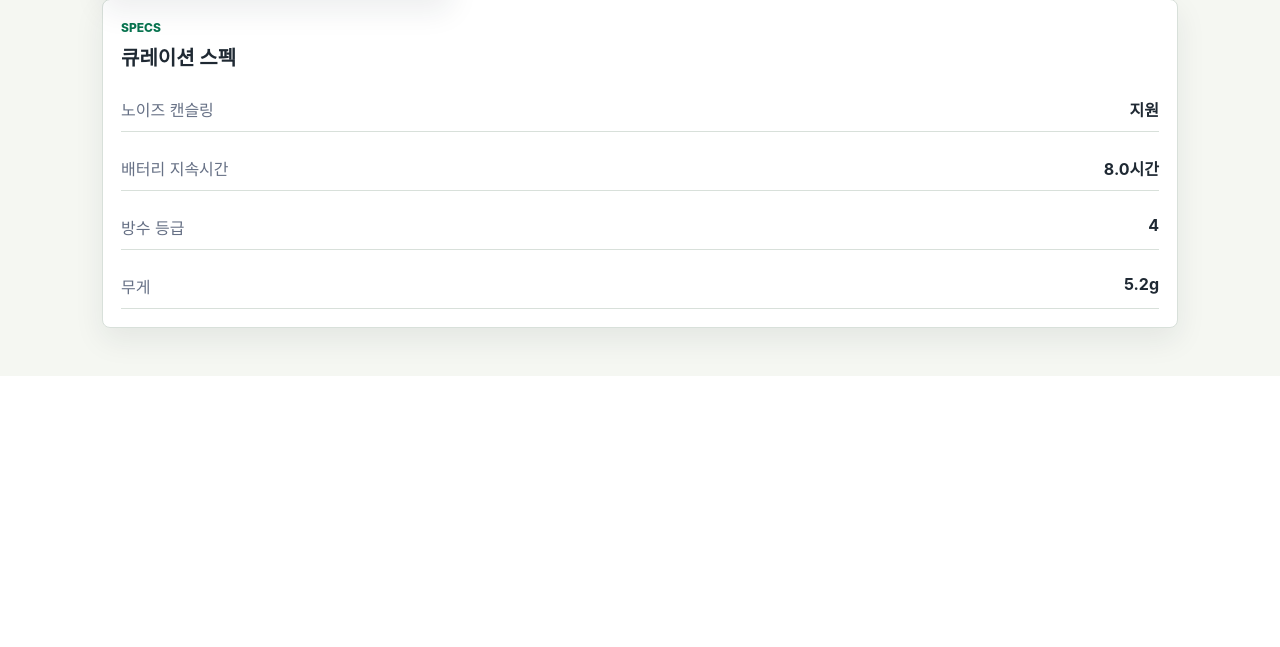
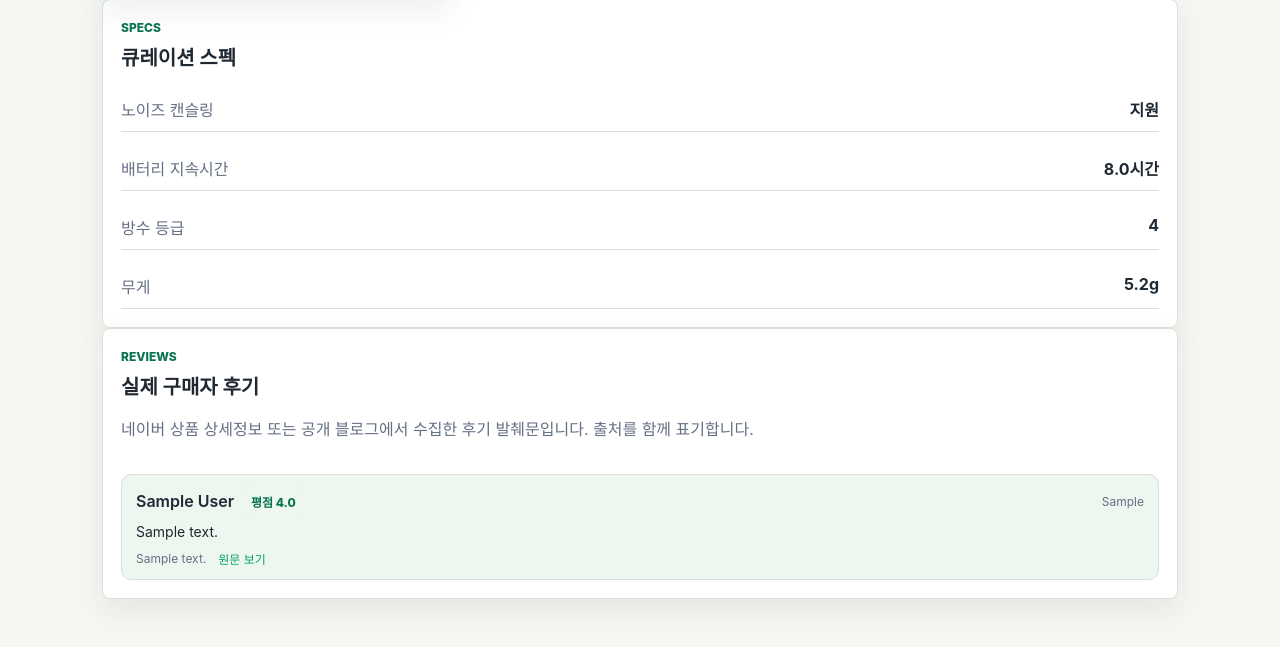
Before and after one commit to kwsahe/naver-shopping-buy-guide, a Flask app: page /products/1 in a window 1280 px wide. Shown: the part 1194-1841 px from the top of the page. Before the commit the page ends 1570 px from the top, so only its background shows below. Run offline with Flask 3, Linux system fonts and the light colour scheme; data comes from the database, SQL or seed files in the repository; tables that the repository leaves empty hold one stand-in row (values such as "Sample post").

Commit message:
Harden product workflows and surface review data

```diff
--- a/app.py
+++ b/app.py
@@ -91,9 +91,18 @@ def create_app() -> Flask:
 
     @app.route("/analyze", methods=["POST"])
     def analyze_form():
-        product_id = request.form.get("product_id", type=int)
-        if not product_id:
-            return redirect(url_for("index"))
+        try:
+            product_id = _parse_positive_int(request.form.get("product_id"), "product_id")
+        except ValueError:
+            return render_template(
+                "not_found.html",
+                message="분석할 상품을 올바르게 선택해 주세요.",
+            ), 400
+        if not db.get_product(product_id):
+            return render_template(
+                "not_found.html",
+                message="분석할 상품을 찾을 수 없습니다.",
+            ), 404
         result = _create_analysis_report(product_id)
         return redirect(url_for("analysis_page", report_id=result["report_id"]))
 
@@ -125,9 +134,10 @@ def create_app() -> Flask:
         if not product:
             return render_template("not_found.html", message="상품을 찾을 수 없습니다."), 404
         history = db.get_price_history(product_id, days=90)
-        stats = analysis.compute_price_stats(product_id, days=90)
-        timing = analysis.buy_timing_from_stats(stats)
+        stats = analysis.compute_price_stats(product_id, days=90) if history else None
+        timing = analysis.buy_timing_from_stats(stats) if stats else None
         alerts = db.list_alerts(limit=20, product_id=product_id)
+        reviews = db.list_product_reviews(product_id)
         return render_template(
             "product_detail.html",
             product=product,
@@ -135,6 +145,7 @@ def create_app() -> Flask:
             stats=stats,
             timing=timing,
             alerts=alerts,
+            reviews=reviews,
         )
 
     @app.route("/reports/<int:report_id>")
@@ -173,10 +184,18 @@ def create_app() -> Flask:
         query = request.args.get("q", "").strip()
         if not query:
             return jsonify({"error": "검색어 q가 필요합니다."}), 400
+        try:
+            display = _parse_bounded_int(
+                request.args.get("display", 20),
+                "display",
+                maximum=100,
+            )
+        except ValueError as exc:
+            return jsonify({"error": str(exc)}), 400
         started_at = perf_counter()
         search_meta = collect_products_for_search(
             query,
-            display=request.args.get("display", 20, type=int),
+            display=display,
             include_accessories=request.args.get("include_accessories") == "1",
         )
         products = [
@@ -194,14 +213,24 @@ def create_app() -> Flask:
 
     @app.route("/api/hot-products")
     def api_hot_products():
+        try:
+            limit = _parse_bounded_int(
+                request.args.get("limit", 8),
+                "limit",
+                maximum=100,
+            )
+        except ValueError as exc:
+            return jsonify({"error": str(exc)}), 400
         refresh = request.args.get("refresh") == "1"
         if refresh:
             collect_hot_products()
-        return jsonify({"products": db.list_hot_products(limit=request.args.get("limit", 8, type=int))})
+        return jsonify({"products": db.list_hot_products(limit=limit)})
 
     @app.route("/api/recommend", methods=["GET", "POST"])
     def api_recommend():
         payload = request.args if request.method == "GET" else (request.get_json(silent=True) or request.form)
+        if not hasattr(payload, "get"):
+            return jsonify({"error": "요청 본문은 객체 형식이어야 합니다."}), 400
         skin_type = str(payload.get("skin_type") or "").strip().lower() or None
         hair_type = str(payload.get("hair_type") or "").strip().lower() or None
         try:
@@ -245,26 +274,55 @@ def create_app() -> Flask:
     @app.route("/api/analyze", methods=["POST"])
     def api_analyze():
         payload = request.get_json(silent=True) or request.form
-        product_id = int(payload["product_id"])
+        if not hasattr(payload, "get"):
+            return jsonify({"error": "요청 본문은 객체 형식이어야 합니다."}), 400
+        try:
+            product_id = _parse_positive_int(payload.get("product_id"), "product_id")
+        except ValueError as exc:
+            return jsonify({"error": str(exc)}), 400
+        if not db.get_product(product_id):
+            return jsonify({"error": "분석할 상품을 찾을 수 없습니다."}), 404
         return jsonify(_create_analysis_report(product_id))
 
     @app.route("/api/products/<int:product_id>/price-history")
     def api_price_history(product_id: int):
-        days = request.args.get("days", default=90, type=int)
+        try:
+            days = _parse_days(request.args.get("days", 90))
+        except ValueError as exc:
+            return jsonify({"error": str(exc)}), 400
+        if not db.get_product(product_id):
+            return jsonify({"error": "상품을 찾을 수 없습니다."}), 404
         return jsonify(db.get_price_history(product_id, days=days))
 
     @app.route("/api/compare", methods=["POST"])
     def api_compare():
         payload = request.get_json(silent=True) or request.form.to_dict(flat=False)
-        product_ids = _coerce_product_ids(payload.get("product_ids") or payload.get("product_ids[]"))
+        if not hasattr(payload, "get"):
+            return jsonify({"error": "요청 본문은 객체 형식이어야 합니다."}), 400
+        try:
+            product_ids = _coerce_product_ids(
+                payload.get("product_ids") or payload.get("product_ids[]")
+            )
+        except (TypeError, ValueError):
+            return jsonify({"error": "product_ids는 상품 ID 정수 목록이어야 합니다."}), 400
         if not product_ids and payload.get("category_id"):
-            category_id = int(_first(payload["category_id"]))
+            try:
+                category_id = _parse_positive_int(
+                    _first(payload["category_id"]), "category_id"
+                )
+            except ValueError as exc:
+                return jsonify({"error": str(exc)}), 400
+            if not db.get_category(category_id):
+                return jsonify({"error": "카테고리를 찾을 수 없습니다."}), 404
             product_ids = [product["id"] for product in db.get_products(category_id)[:3]]
         if len(product_ids) < 2:
             return jsonify({"error": "비교할 상품을 2개 이상 선택하세요."}), 400
 
         user_priority = _first(payload.get("user_priority")) or None
-        compare_input = analysis.build_compare_payload(product_ids, user_priority)
+        try:
+            compare_input = analysis.build_compare_payload(product_ids, user_priority)
+        except ValueError:
+            return jsonify({"error": "비교할 상품 중 찾을 수 없는 상품이 있습니다."}), 404
         result = run_llm_task("compare", compare_input, persist=True)
         return jsonify(result)
 
@@ -282,23 +340,41 @@ def create_app() -> Flask:
                 else url_for("index", error="select_more")
             )
             return redirect(target)
-        compare_input = analysis.build_compare_payload(
-            product_ids,
-            request.form.get("user_priority") or None,
-        )
+        try:
+            compare_input = analysis.build_compare_payload(
+                product_ids,
+                request.form.get("user_priority") or None,
+            )
+        except ValueError:
+            return render_template(
+                "not_found.html",
+                message="비교할 상품 중 찾을 수 없는 상품이 있습니다.",
+            ), 404
         result = run_llm_task("compare", compare_input, persist=True)
         return redirect(url_for("report_page", report_id=result["report_id"]))
 
     @app.route("/api/products/<int:product_id>/buy-timing")
     def api_buy_timing(product_id: int):
-        days = request.args.get("days", default=90, type=int)
-        stats = analysis.compute_price_stats(product_id, days=days)
+        try:
+            days = _parse_days(request.args.get("days", 90))
+        except ValueError as exc:
+            return jsonify({"error": str(exc)}), 400
+        if not db.get_product(product_id):
+            return jsonify({"error": "상품을 찾을 수 없습니다."}), 404
+        try:
+            stats = analysis.compute_price_stats(product_id, days=days)
+        except ValueError:
+            return jsonify({"error": "선택한 기간에 가격 이력이 없습니다."}), 404
         result = run_llm_task("buy_timing", stats, persist=False)
         return jsonify({"stats": stats, "timing": result})
 
     @app.route("/api/categories/<int:category_id>/best-picks")
     def api_best_picks(category_id: int):
+        if not db.get_category(category_id):
+            return jsonify({"error": "카테고리를 찾을 수 없습니다."}), 404
         scores = analysis.compute_category_scores(category_id)
+        if not scores["products"]:
+            return jsonify({"error": "추천할 상품 데이터가 없습니다."}), 404
         result = run_llm_task("best_pick", scores, persist=True)
         recommendation = db.get_category_recommendation(category_id)
         return jsonify({"scores": scores, "recommendation": recommendation, "reason": result})
@@ -306,16 +382,34 @@ def create_app() -> Flask:
     @app.route("/api/alerts", methods=["POST"])
     def api_alerts():
         payload = request.get_json(silent=True) or request.form
-        product_id = int(payload["product_id"])
-        target_price = int(payload["target_price"])
+        if not hasattr(payload, "get"):
+            return jsonify({"error": "요청 본문은 객체 형식이어야 합니다."}), 400
+        try:
+            product_id = _parse_positive_int(payload.get("product_id"), "product_id")
+            target_price = _parse_positive_int(payload.get("target_price"), "target_price")
+        except ValueError as exc:
+            return jsonify({"error": str(exc)}), 400
+        if not db.get_product(product_id):
+            return jsonify({"error": "가격 알림을 등록할 상품을 찾을 수 없습니다."}), 404
         alert_id = db.create_alert(product_id, target_price)
         return jsonify({"id": alert_id, "product_id": product_id, "target_price": target_price}), 201
 
     @app.route("/alerts", methods=["POST"])
     def alert_form():
         payload = request.form
-        product_id = int(payload["product_id"])
-        target_price = int(payload["target_price"])
+        try:
+            product_id = _parse_positive_int(payload.get("product_id"), "product_id")
+            target_price = _parse_positive_int(payload.get("target_price"), "target_price")
+        except ValueError:
+            return render_template(
+                "not_found.html",
+                message="상품과 목표 가격을 올바르게 입력해 주세요.",
+            ), 400
+        if not db.get_product(product_id):
+            return render_template(
+                "not_found.html",
+                message="가격 알림을 등록할 상품을 찾을 수 없습니다.",
+            ), 404
         db.create_alert(product_id, target_price)
         return redirect(url_for("product_detail_page", product_id=product_id))
 
@@ -472,24 +566,53 @@ def _create_analysis_report(product_id: int) -> dict[str, Any]:
 
 
 def _coerce_product_ids(value: Any) -> list[int]:
+    raw_values: list[Any]
     if value is None:
         return []
     if isinstance(value, str):
         try:
             parsed = json.loads(value)
-            if isinstance(parsed, list):
-                return [int(item) for item in parsed]
+            raw_values = parsed if isinstance(parsed, list) else [parsed]
         except json.JSONDecodeError:
-            return [int(part) for part in value.split(",") if part.strip()]
-    if isinstance(value, list):
-        return [int(_first(item)) for item in value if str(_first(item)).strip()]
-    return [int(value)]
+            raw_values = [part for part in value.split(",") if part.strip()]
+    elif isinstance(value, list):
+        raw_values = [_first(item) for item in value if str(_first(item)).strip()]
+    else:
+        raw_values = [value]
+
+    product_ids: list[int] = []
+    for raw_value in raw_values:
+        product_id = _parse_positive_int(raw_value, "product_ids")
+        if product_id not in product_ids:
+            product_ids.append(product_id)
+    return product_ids
 
 
 def _first(value: Any) -> Any:
     if isinstance(value, list):
         return value[0] if value else None
     return value
+
+
+def _parse_positive_int(value: Any, field_name: str) -> int:
+    try:
+        parsed = int(value)
+    except (TypeError, ValueError):
+        raise ValueError(f"{field_name}는 1 이상의 정수여야 합니다.") from None
+    if parsed < 1:
+        raise ValueError(f"{field_name}는 1 이상의 정수여야 합니다.")
+    return parsed
+
+
+def _parse_days(value: Any) -> int:
+    return _parse_bounded_int(value, "days", maximum=3650)
+
+
+def _parse_bounded_int(value: Any, field_name: str, *, maximum: int) -> int:
+    parsed = _parse_positive_int(value, field_name)
+    if parsed > maximum:
+        raise ValueError(f"{field_name}는 1 이상 {maximum} 이하의 정수여야 합니다.")
+    return parsed
 
 
 def _parse_skin_conditions(payload: Any) -> list[str]:
--- a/pyproject.toml
+++ b/pyproject.toml
@@ -13,3 +13,7 @@ exclude = [
 [tool.ruff.lint]
 select = ["E", "F", "I", "UP", "B", "SIM"]
 ignore = ["E501"]
+
+[tool.pytest.ini_options]
+pythonpath = ["."]
+testpaths = ["tests"]
--- a/static/styles.css
+++ b/static/styles.css
@@ -865,6 +865,55 @@ textarea {
   margin-top: 16px;
 }
 
+.review-list {
+  display: grid;
+  gap: 12px;
+}
+
+.review-row {
+  padding: 12px 14px;
+  border: 1px solid var(--line);
+  border-radius: 10px;
+  background: var(--surface-soft);
+}
+
+.review-row-head {
+  display: flex;
+  align-items: center;
+  gap: 8px;
+  flex-wrap: wrap;
+  margin-bottom: 6px;
+}
+
+.review-author {
+  font-weight: 600;
+}
+
+.review-source {
+  margin-left: auto;
+  font-size: 12px;
+  color: var(--muted);
+}
+
+.review-content {
+  margin: 0;
+  font-size: 14px;
+  line-height: 1.5;
+}
+
+.review-row-foot {
+  display: flex;
+  align-items: center;
+  gap: 12px;
+  margin-top: 8px;
+  font-size: 12px;
+  color: var(--muted);
+}
+
+.review-row-foot a {
+  color: var(--green);
+}
+
 .alert-row {
   display: flex;
   align-items: center;
--- a/templates/product_detail.html
+++ b/templates/product_detail.html
@@ -52,9 +52,17 @@
         <p class="eyebrow">Price</p>
         <h2>최근 90일 가격 추이</h2>
       </div>
+      {% if stats %}
       <strong>{{ stats.current_price|money }}</strong>
+      {% else %}
+      <strong class="muted">가격 정보 없음</strong>
+      {% endif %}
     </div>
+    {% if history %}
     <canvas id="priceChart" height="120" data-history='{{ history|json_attr }}'></canvas>
+    {% else %}
+    <p class="muted">아직 수집된 가격 이력이 없습니다. 데이터가 쌓이면 추이가 표시됩니다.</p>
+    {% endif %}
   </div>
 
   <div class="panel">
@@ -63,8 +71,11 @@
         <p class="eyebrow">Timing</p>
         <h2>매수 타이밍</h2>
       </div>
+      {% if timing %}
       <span class="badge">{{ timing.verdict }}</span>
+      {% endif %}
     </div>
+    {% if timing and stats %}
     <p>{{ timing.reason }}</p>
     <dl class="stat-list">
       <div><dt>최저가</dt><dd>{{ stats.min_price|money }}</dd></div>
@@ -76,6 +87,9 @@
       <button class="ghost-button" data-feedback data-target-type="buy_timing" data-target-id="{{ product.id }}" data-helpful="true">도움됐어요 👍</button>
       <button class="ghost-button" data-feedback data-target-type="buy_timing" data-target-id="{{ product.id }}" data-helpful="false">아니요 👎</button>
     </div>
+    {% else %}
+    <p class="muted">가격 이력이 충분하지 않아 매수 타이밍을 분석할 수 없습니다.</p>
+    {% endif %}
   </div>
 
   <div class="panel">
@@ -88,8 +102,10 @@
     <form class="query-form" method="post" action="{{ url_for('alert_form') }}">
       <input type="hidden" name="product_id" value="{{ product.id }}">
       <label class="field-label" for="target_price">목표가</label>
-      <input class="input" id="target_price" name="target_price" type="number" min="1" step="100" value="{{ stats.current_price }}" required>
+      <input class="input" id="target_price" name="target_price" type="number" min="1" step="100" {% if stats %}value="{{ stats.current_price }}"{% endif %} required>
+      {% if stats %}
       <div id="price-warning" class="muted" style="margin-top:-6px; font-size:12px; display:none; color:var(--coral);">현재 최저가({{ stats.current_price|money }}) 이상으로 설정하면 즉시 발동될 수 있습니다.</div>
+      {% endif %}
       <button class="primary-action" type="submit">
         <i data-lucide="bell"></i>
         <span>알림 등록</span>
@@ -145,4 +161,38 @@
     {% endfor %}
   </div>
 </section>
+
+{% if reviews %}
+<section class="panel">
+  <div class="section-title">
+    <div>
+      <p class="eyebrow">Reviews</p>
+      <h2>실제 구매자 후기</h2>
+      <p class="muted">네이버 상품 상세정보 또는 공개 블로그에서 수집한 후기 발췌문입니다. 출처를 함께 표기합니다.</p>
+    </div>
+  </div>
+  <div class="review-list">
+    {% for review in reviews %}
+    <article class="review-row">
+      <div class="review-row-head">
+        <span class="review-author">{{ review.author or "익명" }}</span>
+        {% if review.rating %}
+        <span class="badge">평점 {{ review.rating }}</span>
+        {% endif %}
+        <span class="review-source">
+          {% if review.source_kind == "structured_product_page" %}네이버 상품 상세정보{% elif review.source_kind == "naver_blog_excerpt" %}네이버 블로그 발췌{% else %}{{ review.source_kind or "출처 미상" }}{% endif %}
+        </span>
+      </div>
+      <p class="review-content">{{ review.content }}</p>
+      <div class="review-row-foot">
+        {% if review.reviewed_at %}<span>{{ review.reviewed_at }}</span>{% endif %}
+        {% if review.source_url %}
+        <a href="{{ review.source_url }}" target="_blank" rel="noreferrer">원문 보기</a>
+        {% endif %}
+      </div>
+    </article>
+    {% endfor %}
+  </div>
+</section>
+{% endif %}
 {% endblock %}
```
Also changed, not shown: TODO.md (+60 -2 lines), db.py (+30 -2 lines), tests/test_app_api.py (+122 -0 lines).
